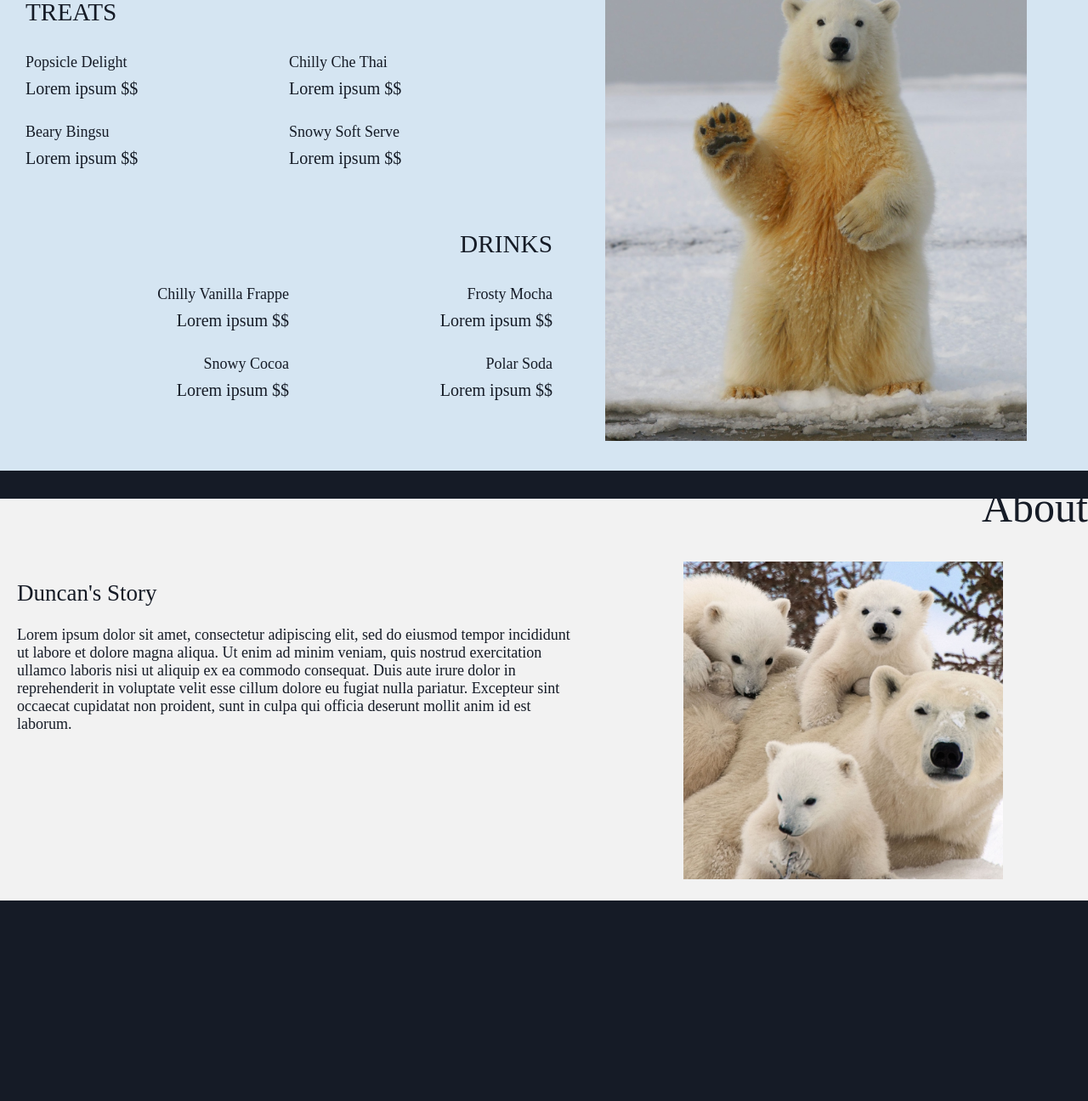
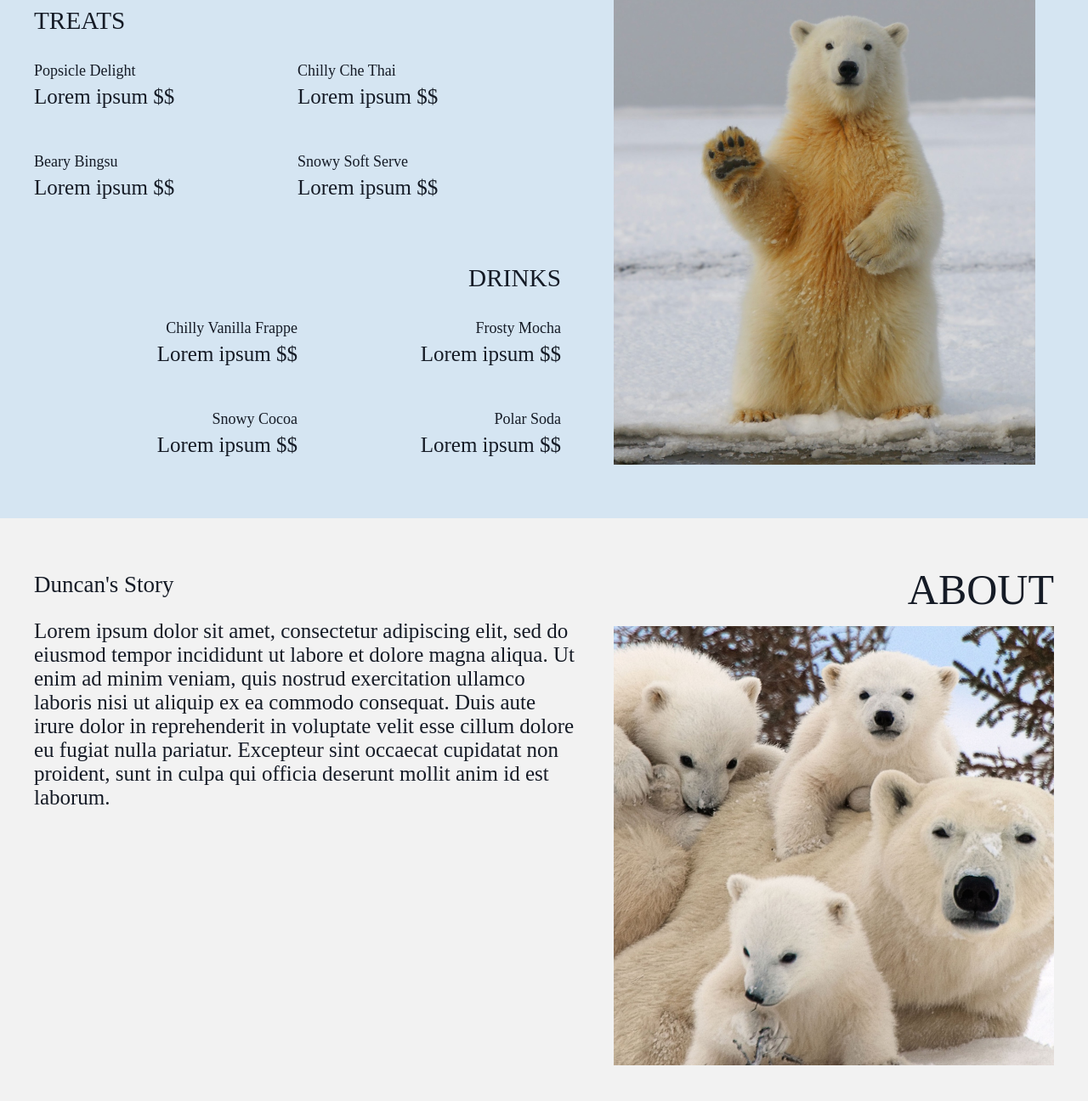
Before and after one commit to lilynhuynh/frostypaw, a plain HTML site: page index.html in a window 1280 px wide. Shown: the part 417-1713 px from the top of the page at 85% size. Before the commit the page ends 1477 px from the top, so only its background shows below. Drawn offline with Linux system fonts and the light colour scheme; a web font is replaced by a local one.

Commit message:
phushing from colin

```diff
--- a/index.html
+++ b/index.html
@@ -29,7 +29,7 @@
     <div class="menu" id="menu">
         <div class="menu-content">
             <div class="menu-items">
-                <h1>Menu</h1>
+                <h1>MENU</h1>
                 <div class="menu-treats">
                     <h3>TREATS</h3>
                     <div class="menu-treats-items">
@@ -87,7 +87,6 @@
         </div>
     </div>
     <div class="about" id="about">
-        <h1>About</h1>
         <div class="about-content">
             <div class="about-description">
                 <h2>Duncan's Story</h2>
@@ -95,9 +94,13 @@
                 </p>
             </div>
             <div class="about-title-img">
+                <h1>ABOUT</h1>
                 <img src="images/placeholder_about.jpg">
             </div>
         </div>
     </div>
+    <div class="footer" id="contact">
+
+    </div>
 </body>
 </html>
--- a/stylesheets/main.css
+++ b/stylesheets/main.css
@@ -21,7 +21,8 @@ body {
     font-style: normal;
     color: var(--darkblue);
     font-size: 18px;
-    background-color: var(--darkblue);
+    background-color: var(--white);
+    overflow-x: hidden;
 }
 
 h1, h2, h3, h4, h5 {
@@ -31,6 +32,10 @@ h1, h2, h3, h4, h5 {
 
 div {
     margin: 0;
+}
+
+p {
+    font-size: 25px;
 }
 
 .hero {
@@ -123,7 +128,7 @@ div {
     grid-template-columns: 50% 50%;
     width: 100%;
     height: 100%;
-    padding: 10px;
+    padding: 20px;
 }
 
 .menu-content h1 {
@@ -169,10 +174,9 @@ div {
     font-size: 18px;
 }
 
-.menu-item p {
+.menu-item {
     line-height: 2px;
     padding-bottom: 20px;
-    font-size: 20px;
 }
 
 .about {
@@ -189,6 +193,7 @@ div {
 .about-content {
     display: grid;
     grid-template-columns: 55% 45%;
+    padding: 20px;
 }
 
 .about-description {
@@ -196,10 +201,20 @@ div {
 }
 
 .about-title-img {
+    margin: auto;
     text-align: center;
     padding: 20px;
 }
 
 .about-title-img img {
-    width: 70%;
+    width: 100%;
 }
+
+.about-title-img h1 {
+    text-align: right;
+}
+
+.footer {
+    background-color: var(--darkblue);
+    height: 100px;
+}
```
